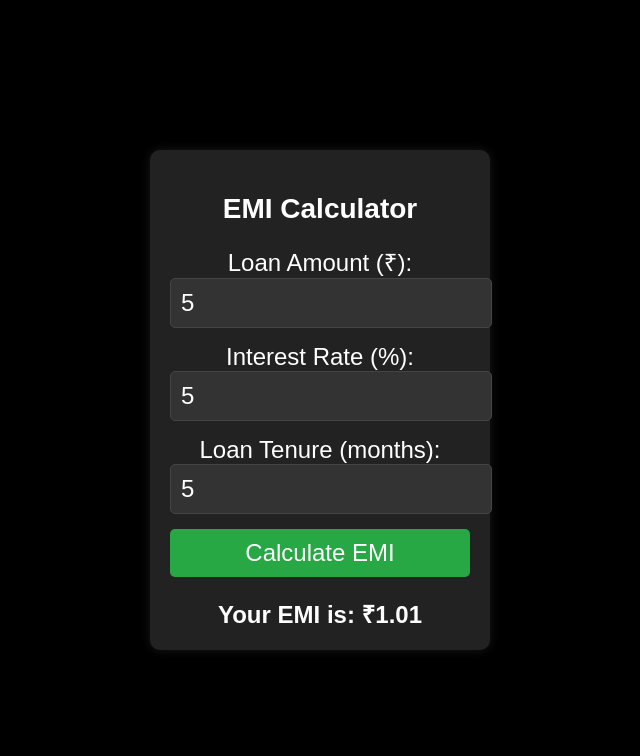
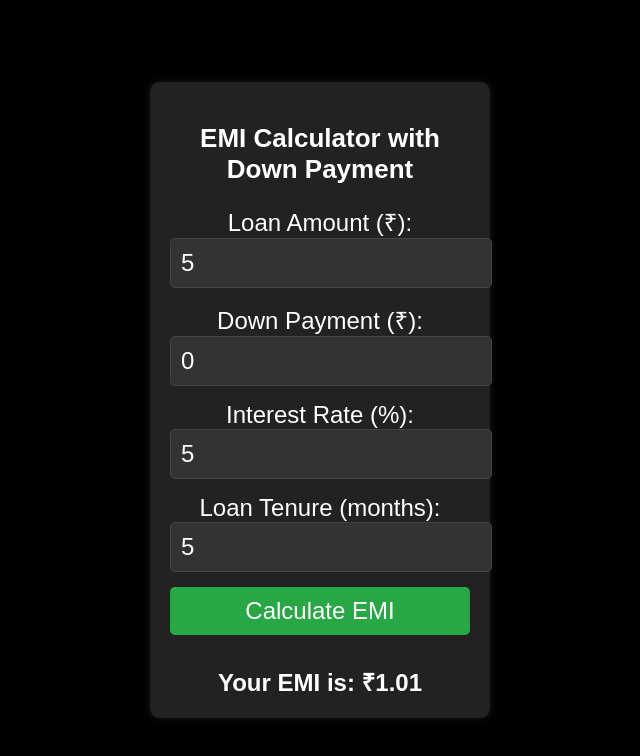
Before and after one commit to JayantaDal/Jayanta-EMI-Calculator, a plain HTML site: page index.html in a window 1280 px wide. Both pictures are taken after typing "5", "5", "5" into the empty fields and a click on the button "Calculate EMI". Shown: the whole page, without its empty margins (320-960 px from the left). Drawn offline with Linux system fonts and the light colour scheme.

Commit message:
Update index.html

```diff
--- a/index.html
+++ b/index.html
@@ -3,7 +3,7 @@
 <head>
     <meta charset="UTF-8">
     <meta name="viewport" content="width=device-width, initial-scale=1.0">
-    <title>EMI Calculator</title>
+    <title>EMI Calculator with Down Payment</title>
     <style>
         /* Set the body to fit a mobile screen (6.70 inches) */
         body {
@@ -33,7 +33,7 @@
         /* Heading style */
         .calculator h2 {
             margin-bottom: 20px;
-            font-size: 28px;
+            font-size: 26px;
         }
 
         /* Input fields style */
@@ -58,6 +58,7 @@
             border-radius: 5px;
             font-size: 24px;
             cursor: pointer;
+            margin-bottom: 10px;
         }
 
         .calculator button:hover {
@@ -74,10 +75,13 @@
 </head>
 <body>
 
-    <div class="calculator">
-        <h2>EMI Calculator</h2>
+    <div class="calculator" id="calculator">
+        <h2>EMI Calculator with Down Payment</h2>
         <label for="loanAmount">Loan Amount (₹):</label>
         <input type="number" id="loanAmount" placeholder="Enter loan amount">
+
+        <label for="downPayment">Down Payment (₹):</label>
+        <input type="number" id="downPayment" placeholder="Enter down payment" value="0">
 
         <label for="interestRate">Interest Rate (%):</label>
         <input type="number" id="interestRate" placeholder="Enter interest rate">
@@ -92,18 +96,28 @@
 
     <script>
         function calculateEMI() {
+            // Get input values
             const loanAmount = parseFloat(document.getElementById('loanAmount').value);
+            const downPayment = parseFloat(document.getElementById('downPayment').value);
             const interestRate = parseFloat(document.getElementById('interestRate').value);
             const loanTenure = parseFloat(document.getElementById('loanTenure').value);
 
+            // Validate inputs
             if (isNaN(loanAmount) || isNaN(interestRate) || isNaN(loanTenure)) {
-                document.getElementById('result').innerText = "Please enter valid numbers.";
+                document.getElementById('result').innerText = "Please enter valid numbers for Loan Amount, Interest Rate, and Loan Tenure.";
                 return;
             }
 
+            // If down payment is not provided, default to 0
+            const principal = loanAmount - (isNaN(downPayment) ? 0 : downPayment);
+
+            // Calculate monthly interest rate
             const monthlyInterestRate = (interestRate / 100) / 12;
-            const emi = (loanAmount * monthlyInterestRate * Math.pow(1 + monthlyInterestRate, loanTenure)) / (Math.pow(1 + monthlyInterestRate, loanTenure) - 1);
 
+            // Calculate EMI using the formula
+            const emi = (principal * monthlyInterestRate * Math.pow(1 + monthlyInterestRate, loanTenure)) / (Math.pow(1 + monthlyInterestRate, loanTenure) - 1);
+
+            // Display the result
             document.getElementById('result').innerText = `Your EMI is: ₹${emi.toFixed(2)}`;
         }
     </script>
```
